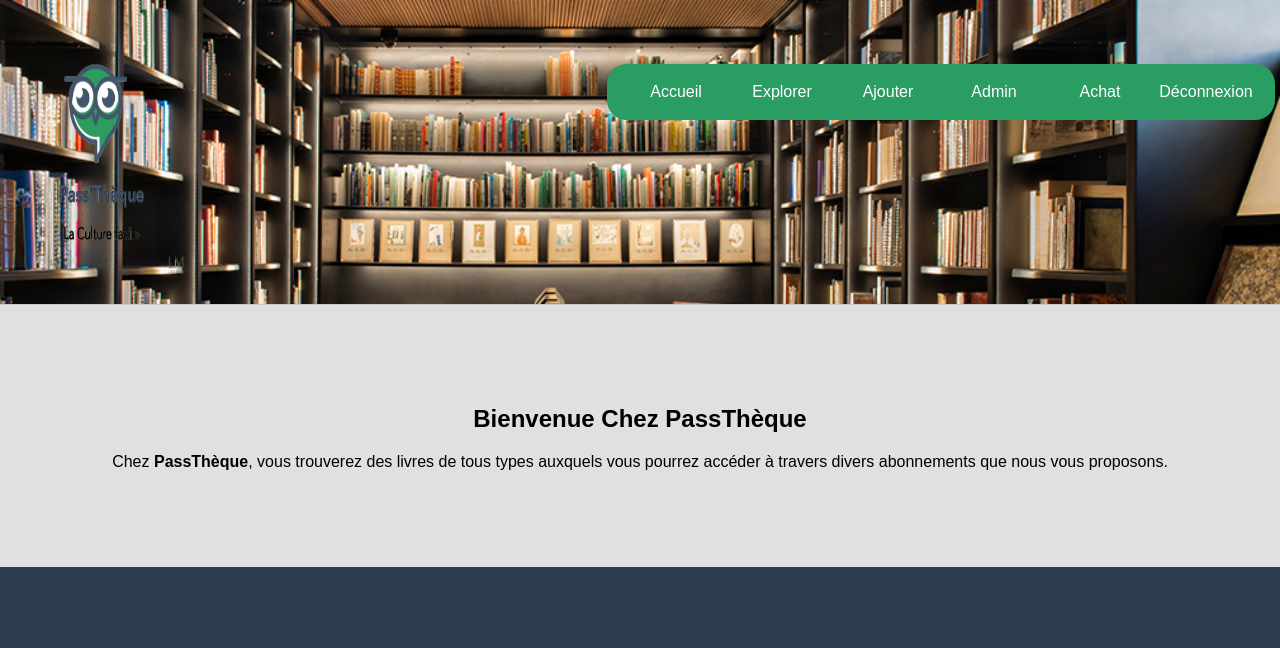
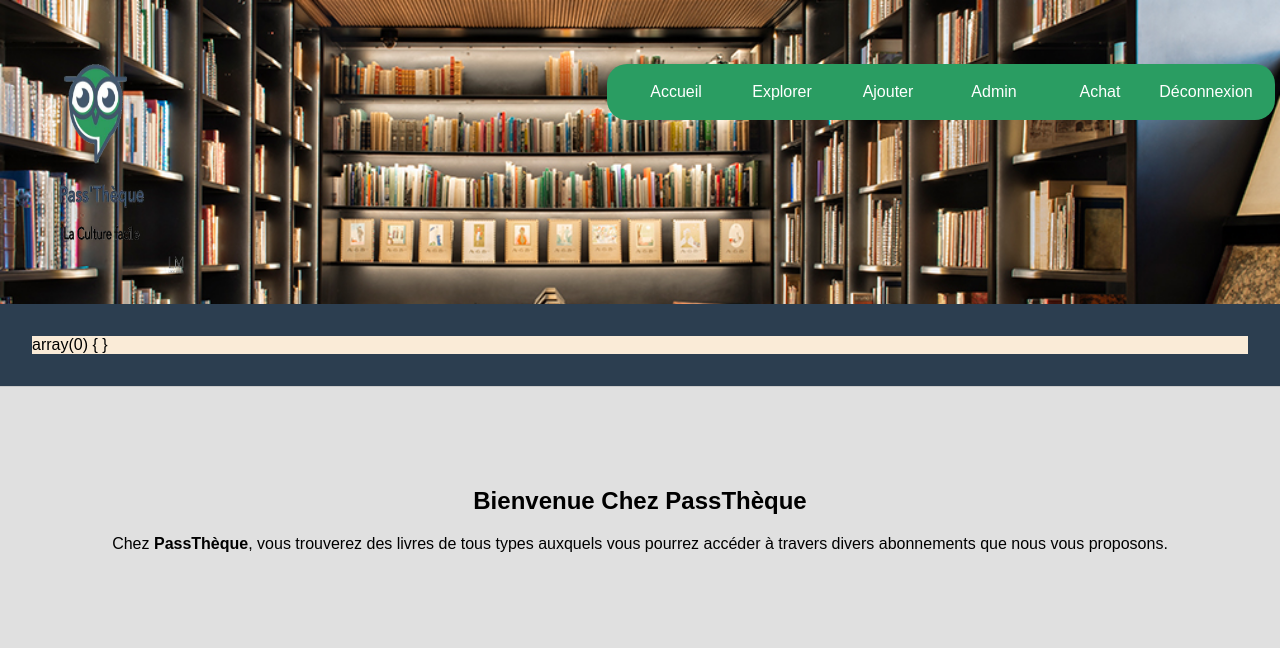
Before and after one commit to Clo3pro/PassTheque, a PHP site: page /panier.php?empty=true in a window 1280 px wide. Shown: the top 648 px of the page. Run offline with PHP 8.4, Linux system fonts and the light colour scheme; the visitor is signed in with stand-in values (Sample User, id 1).

Commit message:
réglage détails

```diff
--- a/src/css/modification.css
+++ b/src/css/modification.css
@@ -279,7 +279,14 @@ color: #E0E0E0;
 
 }
 
-
+.grid {
+    display: grid;
+    margin:2em;
+    grid-gap: 1rem;
+    grid-template-columns: 32.5% 32.5% 32.5%;
+    grid-template-rows: auto;
+    background-color: antiquewhite;
+  }
 /************************/
 /*Ajouter               */
 /************************/
--- a/src/panier.php
+++ b/src/panier.php
@@ -19,8 +19,9 @@
 ?>
 <article class="grid">
     <?php
+    var_dump($_SESSION['panier']);
         foreach ($_SESSION["panier"] as $key =>$value){
-            // Requete de récupération du produit numéro $key (idProduit)
+            // Requete de récupération du livre numéro $key (isbn)
             $query = $pdo ->prepare('
                         SELECT titre
                         FROM Livre
```
Also changed, not shown: src/details.php (+7 -1 lines).
